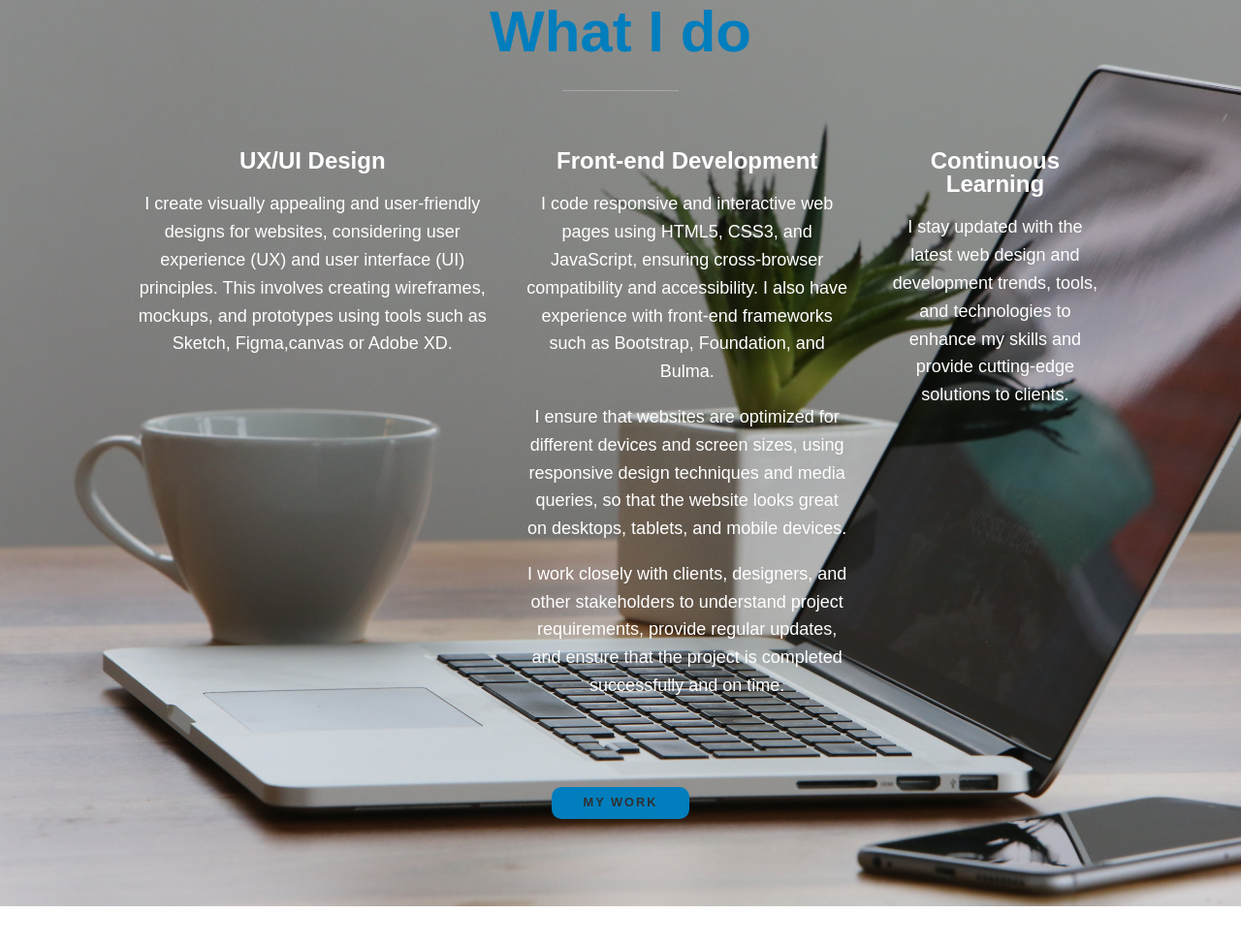
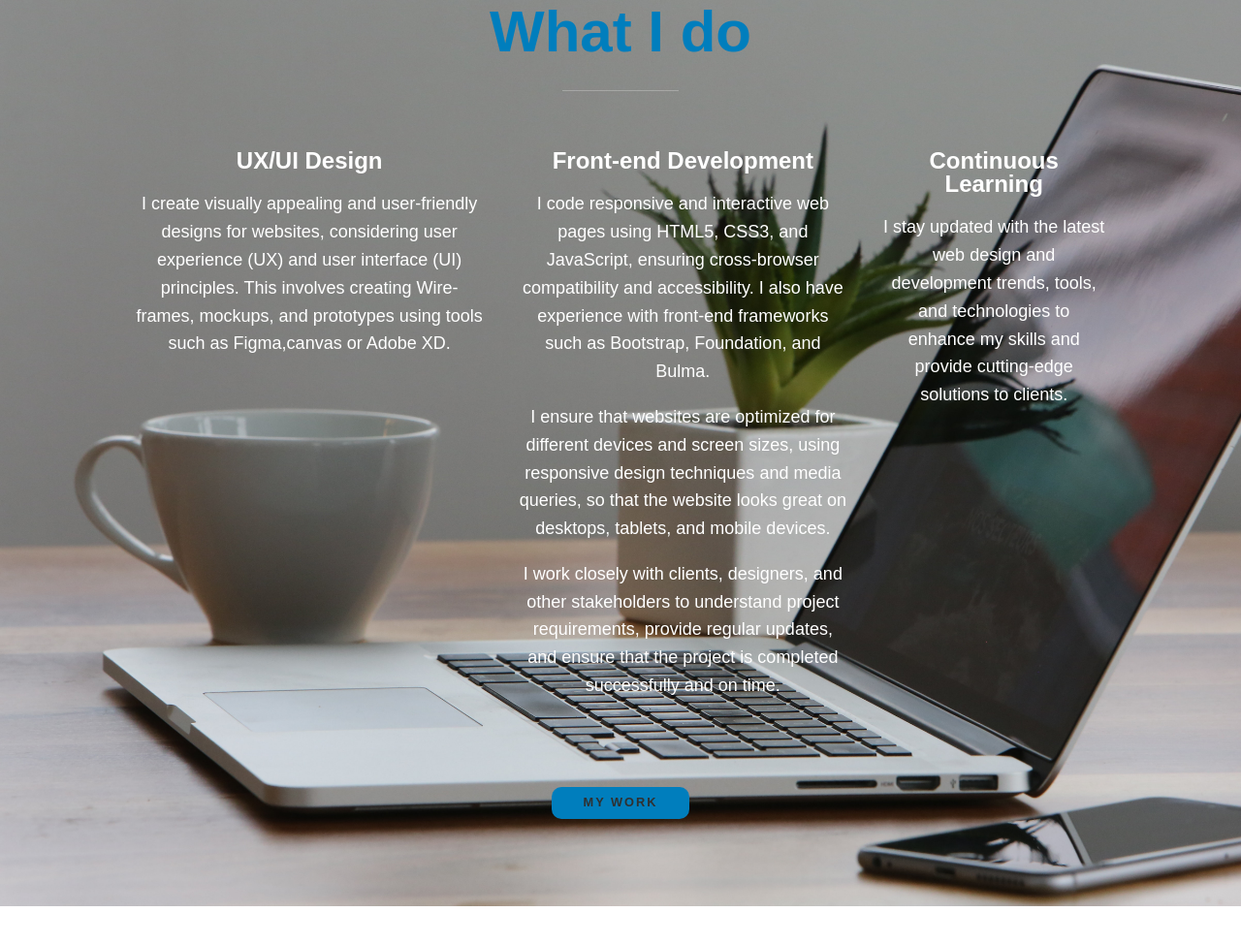
Before and after one commit to CodewithOye/Codewithoye.github.io, a plain HTML site: page index.html in a window 1280 px wide. Shown: the part 736-1710 px from the top of the page at 97% size. Drawn offline with nearby package versions, Linux system fonts and the light colour scheme; a web font is replaced by a local one.

Commit message:
text edit

```diff
--- a/index.html
+++ b/index.html
@@ -46,7 +46,7 @@
             <div class="services">
                 <div class="service">
                     <h3>UX/UI Design</h3>
-                    <p>I create visually appealing and user-friendly designs for websites, considering user experience (UX) and user interface (UI) principles. This involves creating wireframes, mockups, and prototypes using tools such as Sketch, Figma,canvas or Adobe XD.</p>
+                    <p>I create visually appealing and user-friendly designs for websites, considering user experience (UX) and user interface (UI) principles. This involves creating Wire-frames, mockups, and prototypes using tools such as Figma,canvas or Adobe XD.</p>
                 </div> <!-- / service -->
 
                 <div class="service">
```
